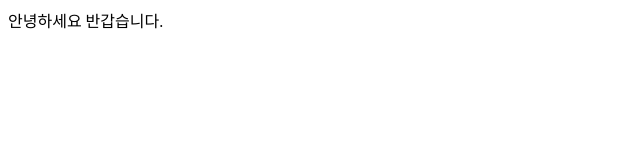
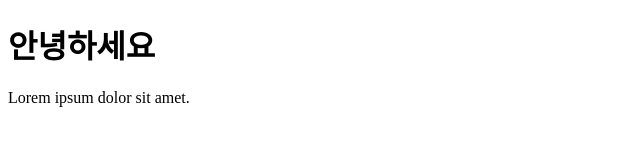
Before and after one commit to wlsquf248/git_test2, a plain HTML site: page index.html in a window 1280 px wide. Shown: the whole page, without its empty margins (0-640 px from the left). Drawn offline with Linux system fonts and the light colour scheme.

```diff
--- a/index.html
+++ b/index.html
@@ -5,9 +5,10 @@
     <meta http-equiv="X-UA-Compatible" content="IE=edge">
     <meta name="viewport" content="width=device-width, initial-scale=1.0">
     <title>Document</title>
+    <link rel="stylesheet" href="style.css"
 </head>
 <body>
-    안녕하세요
-    반갑습니다.
+    <h1>안녕하세요</h1>
+    <p>Lorem ipsum dolor sit amet.</p>
 </body>
 </html>
--- /dev/null
+++ b/style.css
@@ -0,0 +1 @@
+@charset "UTF-8";
```
